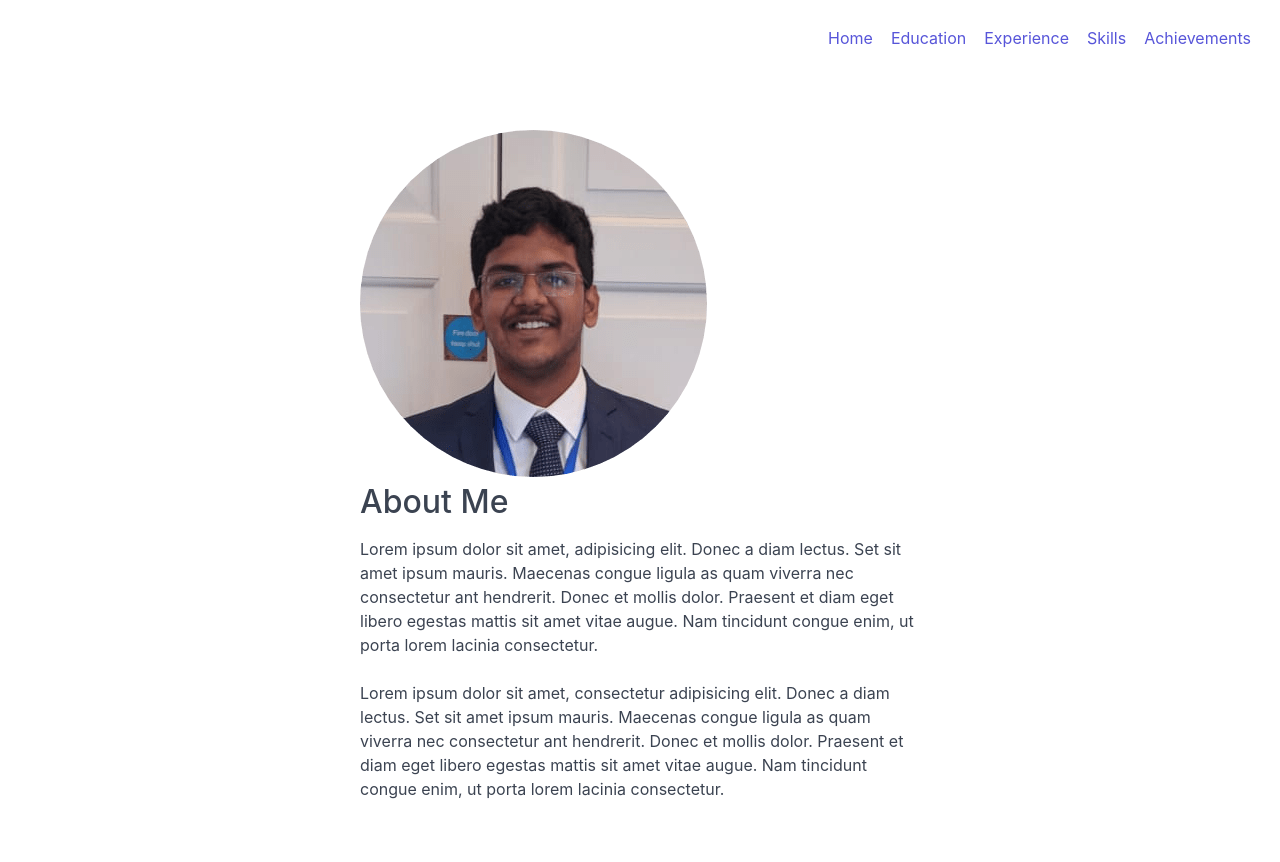
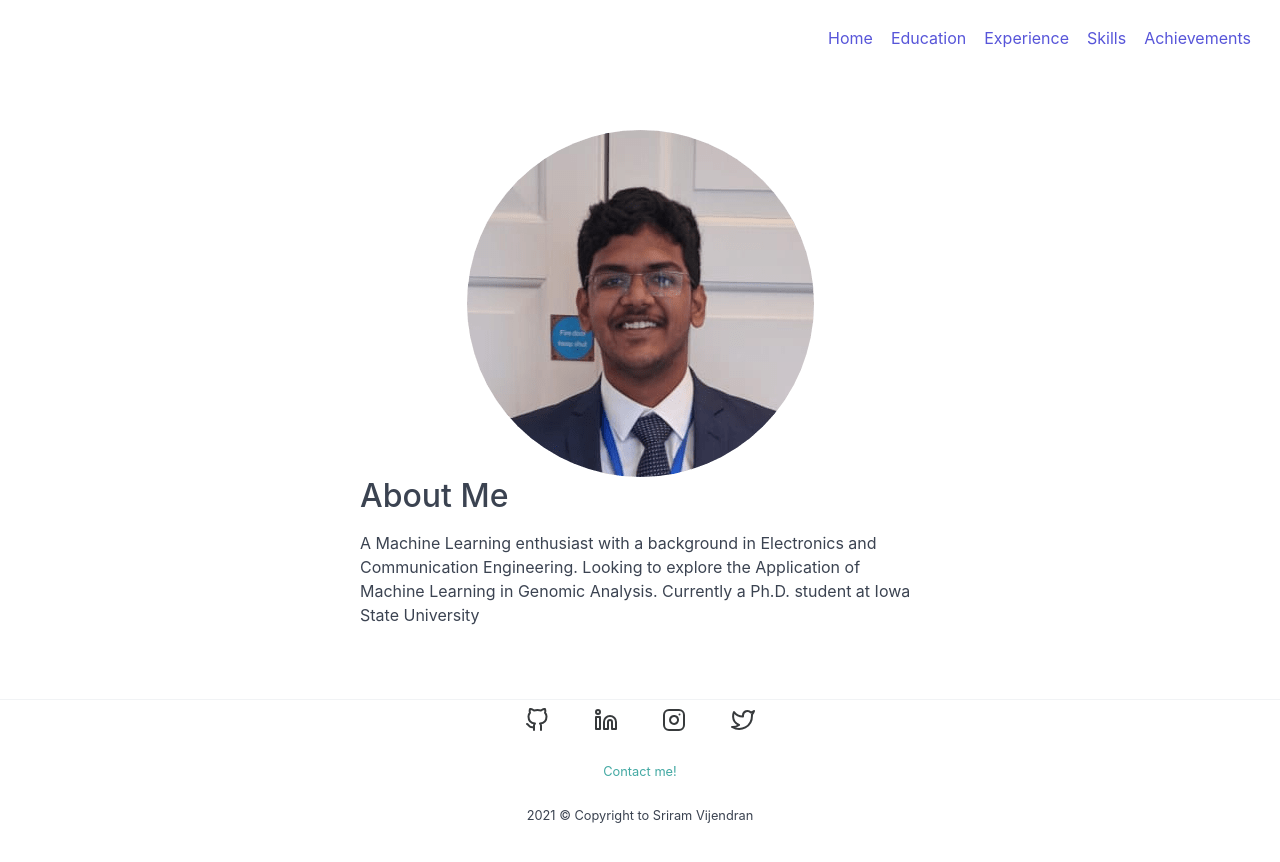
Before and after one commit to sriram98v/cv, an Eleventy site: page index.md in a window 1280 px wide. After the commit the page ends 826 px from the top, so only its background shows below. Built offline with nearby package versions, Linux system fonts and the light colour scheme; Eleventy itself is replaced by a stand-in of ours; files that its build step writes are made by us from their sources; a web font is replaced by a local one.

Commit message:
fixed image and added footer

```diff
--- /dev/null
+++ b/_includes/footer.njk
@@ -0,0 +1,19 @@
+<div class="flex-shrink footer">
+	<div class="divider"></div>
+	<div class="flex w-100 flex-center flex-column">
+		<div class="w-100 tc mt1">
+			<a href="{{author.social.github.url}}" aria-label="github" class="social">{% include 'icons/github.html' %}</a>
+			<a href="{{author.social.linkedin.url}}" aria-label="linkedin" class="social">{% include 'icons/linkedin.html' %}</a>
+			<a href="{{author.social.instagram.url}}" aria-label="instagram" class="social">{% include "icons/instagram.html" %}</a>
+			<a href="{{author.social.twitter.url}}" aria-label="twitter" class="social">{% include "icons/twitter.html" %}</a>
+		</div>
+		<div class="w-100 flex flex-around items-center pa1">
+			<a href="mailto:vijendran.sriram@gmail.com">
+				<small>Contact me!</small>
+			</a>
+		</div>
+		<div class="w-100 mb1 tc" >
+			<small class="copyright"> 2021 © Copyright to Sriram Vijendran</small>
+		</div>
+	</div>
+	<div>
--- /dev/null
+++ b/_includes/icons/github.html
@@ -0,0 +1 @@
+<svg xmlns="http://www.w3.org/2000/svg" width="24" height="24" viewBox="0 0 24 24" fill="none" stroke="currentColor" stroke-width="2" stroke-linecap="round" stroke-linejoin="round" class="feather feather-github"><path d="M9 19c-5 1.5-5-2.5-7-3m14 6v-3.87a3.37 3.37 0 0 0-.94-2.61c3.14-.35 6.44-1.54 6.44-7A5.44 5.44 0 0 0 20 4.77 5.07 5.07 0 0 0 19.91 1S18.73.65 16 2.48a13.38 13.38 0 0 0-7 0C6.27.65 5.09 1 5.09 1A5.07 5.07 0 0 0 5 4.77a5.44 5.44 0 0 0-1.5 3.78c0 5.42 3.3 6.61 6.44 7A3.37 3.37 0 0 0 9 18.13V22"></path></svg>
--- /dev/null
+++ b/_includes/icons/instagram.html
@@ -0,0 +1 @@
+<svg xmlns="http://www.w3.org/2000/svg" width="24" height="24" viewBox="0 0 24 24" fill="none" stroke="currentColor" stroke-width="2" stroke-linecap="round" stroke-linejoin="round" class="feather feather-instagram"><rect x="2" y="2" width="20" height="20" rx="5" ry="5"></rect><path d="M16 11.37A4 4 0 1 1 12.63 8 4 4 0 0 1 16 11.37z"></path><line x1="17.5" y1="6.5" x2="17.51" y2="6.5"></line></svg>
--- /dev/null
+++ b/_includes/icons/linkedin.html
@@ -0,0 +1 @@
+<svg xmlns="http://www.w3.org/2000/svg" width="24" height="24" viewBox="0 0 24 24" fill="none" stroke="currentColor" stroke-width="2" stroke-linecap="round" stroke-linejoin="round" class="feather feather-linkedin"><path d="M16 8a6 6 0 0 1 6 6v7h-4v-7a2 2 0 0 0-2-2 2 2 0 0 0-2 2v7h-4v-7a6 6 0 0 1 6-6z"></path><rect x="2" y="9" width="4" height="12"></rect><circle cx="4" cy="4" r="2"></circle></svg>
--- /dev/null
+++ b/_includes/icons/twitter.html
@@ -0,0 +1 @@
+<svg xmlns="http://www.w3.org/2000/svg" width="24" height="24" viewBox="0 0 24 24" fill="none" stroke="currentColor" stroke-width="2" stroke-linecap="round" stroke-linejoin="round" class="feather feather-twitter"><path d="M23 3a10.9 10.9 0 0 1-3.14 1.53 4.48 4.48 0 0 0-7.86 3v1A10.66 10.66 0 0 1 3 4s-4 9 5 13a11.64 11.64 0 0 1-7 2c9 5 20 0 20-11.5a4.5 4.5 0 0 0-.08-.83A7.72 7.72 0 0 0 23 3z"></path></svg>
--- a/_includes/layout.njk
+++ b/_includes/layout.njk
@@ -21,7 +21,7 @@ title: Hello World
     <main class="bg header-margin">
         <div class="container">
         <div class="columns flex-center">
-          <div class="column col-6 col-md-12 pa2">
+          <div class="column col-6 col-md-12 pa2 flex-center">
               {{ content | safe }}
           </div>
         </div>
@@ -31,6 +31,6 @@ title: Hello World
     </main>
 
 
-
+    {% include "footer.njk" %}
   </body>
 </html>
--- a/assets/css/index.css
+++ b/assets/css/index.css
@@ -1,3 +1,20 @@
+/************************************************
+              Color Schemes start
+*************************************************/
+
+:root {
+  --color-bg: #ffffff;
+  --color-bg-offset: #f7f7f9;
+  --color-text: #373a3c;
+  --color-text-offset: #818a91;
+  --color-border: #eceeef;
+  --color-primary: #ff335f;
+  --color-primary-offset: #ff1447;
+  --color-secondary: #43a9a3;
+}
+
+
+
 .pa1 {padding: 1rem;}
 .pa2 {padding: 2rem;}
 .pl1 {padding-left: 1rem;}
@@ -9,8 +26,14 @@
 .flex-around{justify-content: space-around;}
 .flex-between{justify-content: space-between;}
 .flex-end{justify-content: end;}
-.flex-center{justify-content: center;}
+.flex-center{
+  justify-content: center;
+  align-items: center;
+}
 .header-margin{margin-top: 4.5rem;}
+.w-100{ width: 100%; }
+.tc {text-align: center;}
+.flex-column{ flex-direction: column; }
 
 @media (max-width: 840px) {
 .flex-between-md {justify-content: space-between;}
@@ -347,25 +370,22 @@
   }
 
   a {
-    color: #5755d9;
-    outline: none;
-    text-decoration: none;
+    cursor: grab;
+    color:var(--color-secondary)
   }
-
-  a:focus {
-    box-shadow: 0 0 0 .1rem rgba(87, 85, 217, .2);
+  a::before {
+    content: "";
+    display: block;
+    height: 3px;
+    left:0;
+    width: 0%;
+    background-color: var(--color-secondary);
+    position: absolute;
+    transition: all ease-in-out 250ms;
+    bottom: 0px;
   }
-
-  a:focus,
-  a:hover,
-  a:active,
-  a.active {
-    color: #302ecd;
-    text-decoration: underline;
-  }
-
-  a:visited {
-    color: #807fe2;
+  a:hover::before {
+    width: 100%;
   }
 
   .gray {
@@ -386,3 +406,14 @@
     align-items: center;
     justify-content: left;
 }
+
+a.social{
+  padding: 1rem;
+  color: var(--color-text);
+}
+.social:hover {
+  color: var(--color-primary)
+}
+.social::before {
+  display: none;
+}
--- a/index.md
+++ b/index.md
@@ -2,9 +2,9 @@
 layout: layout.njk
 title: Home
 ---
-<img src="{{ '/assets/images/profile_img.png' | url }}" class="flex-center">
+<div class="columns flex-center">
+<img src="{{ '/assets/images/profile_img.png' | url }}">
+</div>
 
 ## About Me
-Lorem ipsum dolor sit amet,  adipisicing elit. Donec a diam lectus. Set sit amet ipsum mauris. Maecenas congue ligula as quam viverra nec consectetur ant hendrerit. Donec et mollis dolor. Praesent et diam eget libero egestas mattis sit amet vitae augue. Nam tincidunt congue enim, ut porta lorem lacinia consectetur.
-
-Lorem ipsum dolor sit amet, consectetur adipisicing elit. Donec a diam lectus. Set sit amet ipsum mauris. Maecenas congue ligula as quam viverra nec consectetur ant hendrerit. Donec et mollis dolor. Praesent et diam eget libero egestas mattis sit amet vitae augue. Nam tincidunt congue enim, ut porta lorem lacinia consectetur.
+A Machine Learning enthusiast with a background in Electronics and Communication Engineering. Looking to explore the Application of Machine Learning in Genomic Analysis. Currently a Ph.D. student at Iowa State University
```
